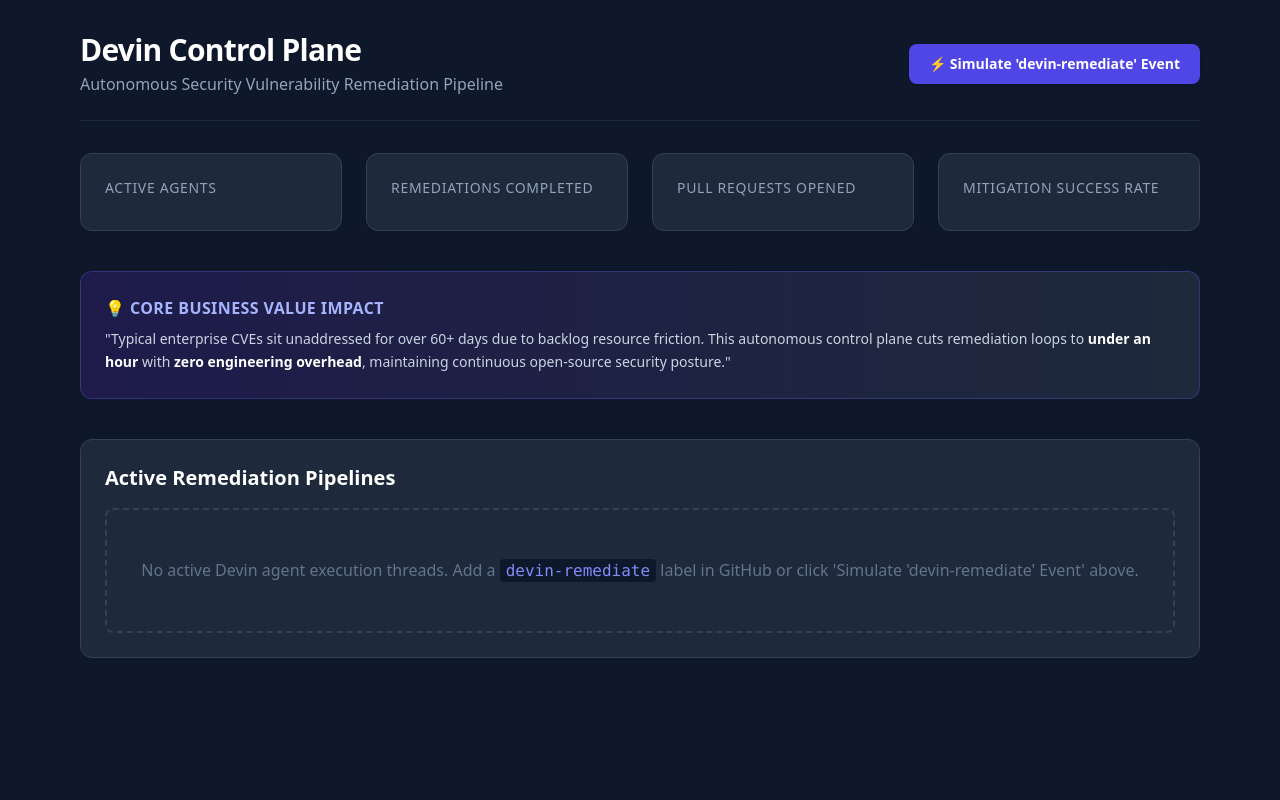
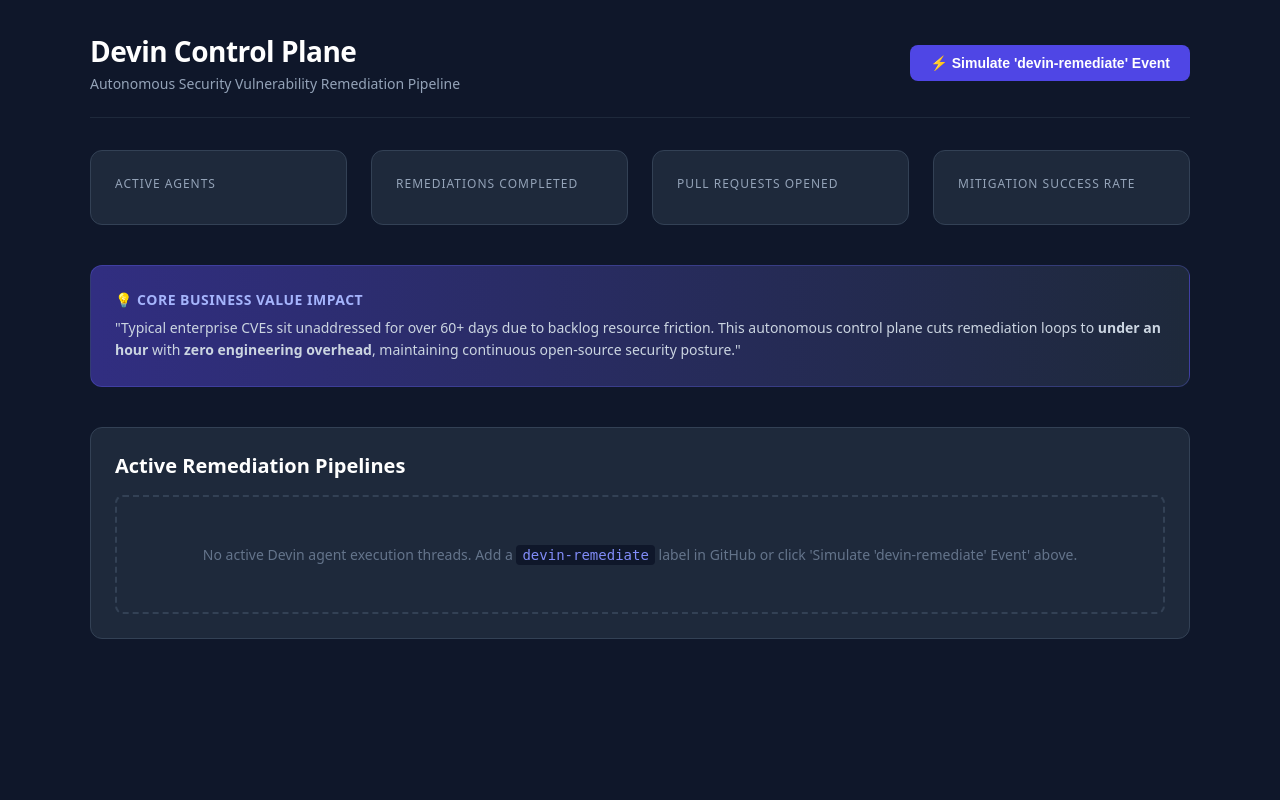
Before and after one commit to utamhank1/demo_issue_control_plane, a Flask app: page / in a window 1280 px wide. Run offline with Flask 3, Linux system fonts and the light colour scheme; data that the repository does not hold is empty; some libraries are stand-ins or nearby versions.

Commit message:
Changed to CSS for formatting the frontend

```diff
--- a/dashboard/templates/index.html
+++ b/dashboard/templates/index.html
@@ -1,16 +1,55 @@
 <!DOCTYPE html>
 <html lang="en">
-
 <head>
     <meta charset="UTF-8">
     <meta name="viewport" content="width=device-width, initial-scale=1.0">
     <title>Devin Control Plane Dashboard</title>
-    <script src="https://cdn.tailwindcss.com"></script>
+    <style>
+        /* Native, modern CSS layout configuration to replace Tailwind CDN dependency */
+        body { background-color: #0f172a; color: #f1f5f9; font-family: system-ui, -apple-system, sans-serif; margin: 0; min-height: 100vh; }
+        .container { max-width: 1100px; margin: 0 auto; padding: 32px 16px; }
+        .header { display: flex; justify-content: space-between; align-items: center; border-bottom: 1px solid #1e293b; padding-bottom: 24px; margin-bottom: 32px; }
+        h1 { margin: 0; font-size: 28px; color: #ffffff; letter-spacing: -0.5px; }
+        .subtitle { margin: 4px 0 0 0; color: #94a3b8; font-size: 14px; }
+        .btn { background-color: #4f46e5; color: #ffffff; border: none; font-weight: 600; padding: 10px 20px; rounded-radius: 8px; border-radius: 8px; cursor: pointer; font-size: 14px; transition: background 0.2s; }
+        .btn:hover { background-color: #6366f1; }
+
+        .grid { display: grid; grid-template-columns: repeat(auto-fit, minmax(220px, 1fr)); gap: 24px; margin-bottom: 40px; }
+        .card { background-color: #1e293b; padding: 24px; border-radius: 12px; border: 1px solid #334155; }
+        .card-label { margin: 0; font-size: 12px; color: #94a3b8; text-transform: uppercase; letter-spacing: 1px; font-weight: 500; }
+        .card-val { margin: 8px 0 0 0; font-size: 36px; font-weight: bold; }
+        .val-indigo { color: #818cf8; } .val-emerald { color: #34d399; } .val-blue { color: #60a5fa; } .val-amber { color: #fbbf24; }
+
+        .impact-banner { background: linear-gradient(to right, #312e81, #1e293b); padding: 24px; border-radius: 12px; border: 1px solid rgba(99, 102, 241, 0.3); margin-bottom: 40px; }
+        .impact-title { margin: 0; font-size: 14px; color: #a5b4fc; text-transform: uppercase; letter-spacing: 0.5px; }
+        .impact-text { margin: 8px 0 0 0; color: #cbd5e1; font-size: 14px; line-height: 1.6; }
+
+        .pipeline-panel { background-color: #1e293b; border-radius: 12px; border: 1px solid #334155; padding: 24px; }
+        .panel-title { margin: 0 0 16px 0; font-size: 20px; color: #ffffff; }
+        .empty-state { text-align: center; padding: 48px 0; color: #64748b; border: 2px dashed #334155; border-radius: 8px; font-size: 14px; }
+        .code-tag { background-color: #0f172a; padding: 2px 6px; border-radius: 4px; color: #818cf8; font-family: monospace; }
+
+        .session-row { background-color: #0f172a; padding: 20px; border-radius: 12px; border: 1px solid #1e293b; display: flex; justify-content: space-between; align-items: center; gap: 16px; margin-bottom: 16px; }
+        .session-info { flex: 1; }
+        .tag-row { display: flex; align-items: center; gap: 12px; }
+        .badge { font-size: 10px; font-weight: 700; padding: 2px 8px; border-radius: 4px; border: 1px solid; }
+        .badge-mock { bg-color: rgba(147, 51, 234, 0.2); color: #c084fc; border-color: rgba(168, 85, 247, 0.3); background-color: #3b0764; }
+        .session-title { margin: 0; font-size: 16px; color: #ffffff; font-weight: 600; }
+        .session-meta { margin: 4px 0 0 0; font-size: 12px; color: #94a3b8; }
+
+        .progress-bg { width: 100%; background-color: #334155; height: 8px; border-radius: 9999px; margin-top: 12px; overflow: hidden; }
+        .progress-bar { background-color: #6366f1; height: 100%; transition: width 0.5s ease; }
+
+        .status-box { text-align: right; min-w: 200px; display: flex; flex-direction: column; align-items: flex-end; gap: 8px; }
+        .status-badge { font-size: 11px; font-weight: 600; padding: 6px 12px; border-radius: 6px; border: 1px solid; display: inline-block; }
+        .status-active { color: #a5b4fc; background-color: #1e1b4b; border-color: #4338ca; animation: pulse 2s infinite; }
+        .status-done { color: #6ee7b7; background-color: #064e3b; border-color: rgba(52, 211, 153, 0.3); }
+        .pr-link { font-size: 12px; color: #818cf8; text-decoration: underline; font-weight: 500; }
+
+        @keyframes pulse { 0%, 100% { opacity: 1; } 50% { opacity: .5; } }
+    </style>
     <script>
-        // Auto-refresh the dashboard page every 3 seconds to show simulation progress live
         setInterval(() => { location.reload(); }, 3000);
-
-        // Function to let the reviewer simulate an issue trigger directly from the UI button
         async function triggerSimulation() {
             await fetch('http://localhost:5001/api/simulate-trigger', { method: 'POST' });
             alert('Simulation Webhook Fired! Watch the pipeline progress below.');
@@ -19,85 +58,80 @@
     </script>
 </head>
 
-<body class="bg-slate-900 text-slate-100 min-h-screen font-sans">
-    <div class="max-w-6xl mx-auto px-4 py-8">
+<body>
+    <div class="container">
 
-        <div class="flex justify-between items-center border-b border-slate-800 pb-6 mb-8">
+        <div class="header">
             <div>
-                <h1 class="text-3xl font-bold text-white tracking-tight">Devin Control Plane</h1>
-                <p class="text-slate-400 mt-1">Autonomous Security Vulnerability Remediation Pipeline</p>
+                <h1>Devin Control Plane</h1>
+                <p class="subtitle">Autonomous Security Vulnerability Remediation Pipeline</p>
             </div>
-            <button onclick="triggerSimulation()"
-                class="bg-indigo-600 hover:bg-indigo-500 text-white font-semibold px-5 py-2.5 rounded-lg shadow transition-all text-sm">
+            <button onclick="triggerSimulation()" class="btn">
                 ⚡ Simulate 'devin-remediate' Event
             </button>
         </div>
 
-        <div class="grid grid-cols-1 md:grid-cols-4 gap-6 mb-10">
-            <div class="bg-slate-800 p-6 rounded-xl border border-slate-700">
-                <p class="text-sm font-medium text-slate-400 uppercase tracking-wider">Active Agents</p>
-                <p class="text-4xl font-bold text-indigo-400 mt-2">{{ state.metrics.active_sessions }}</p>
+        <div class="grid">
+            <div class="card">
+                <p class="card-label">Active Agents</p>
+                <p class="card-val val-indigo">{{ state.metrics.active_sessions }}</p>
             </div>
-            <div class="bg-slate-800 p-6 rounded-xl border border-slate-700">
-                <p class="text-sm font-medium text-slate-400 uppercase tracking-wider">Remediations Completed</p>
-                <p class="text-4xl font-bold text-emerald-400 mt-2">{{ state.metrics.completed_remediations }}</p>
+            <div class="card">
+                <p class="card-label">Remediations Completed</p>
+                <p class="card-val val-emerald">{{ state.metrics.completed_remediations }}</p>
             </div>
-            <div class="bg-slate-800 p-6 rounded-xl border border-slate-700">
-                <p class="text-sm font-medium text-slate-400 uppercase tracking-wider">Pull Requests Opened</p>
-                <p class="text-4xl font-bold text-blue-400 mt-2">{{ state.metrics.prs_opened }}</p>
+            <div class="card">
+                <p class="card-label">Pull Requests Opened</p>
+                <p class="card-val val-blue">{{ state.metrics.prs_opened }}</p>
             </div>
-            <div class="bg-slate-800 p-6 rounded-xl border border-slate-700">
-                <p class="text-sm font-medium text-slate-400 uppercase tracking-wider">Mitigation Success Rate</p>
-                <p class="text-4xl font-bold text-amber-400 mt-2">{{ state.metrics.pass_rate }}</p>
+            <div class="card">
+                <p class="card-label">Mitigation Success Rate</p>
+                <p class="card-val val-amber">{{ state.metrics.pass_rate }}</p>
             </div>
         </div>
 
-        <div class="bg-gradient-to-r from-indigo-950 to-slate-800 p-6 rounded-xl border border-indigo-500/30 mb-10">
-            <h3 class="text-md font-semibold text-indigo-300 uppercase tracking-wide">💡 Core Business Value Impact</h3>
-            <p class="text-slate-300 mt-2 text-sm leading-relaxed">
+        <div class="impact-banner">
+            <h3 class="impact-title">💡 Core Business Value Impact</h3>
+            <p class="impact-text">
                 "Typical enterprise CVEs sit unaddressed for over 60+ days due to backlog resource friction. This
-                autonomous control plane cuts remediation loops to <strong class="text-white">under an hour</strong>
-                with <strong class="text-white">zero engineering overhead</strong>, maintaining continuous open-source
-                security posture."
+                autonomous control plane cuts remediation loops to <strong>under an hour</strong>
+                with <strong>zero engineering overhead</strong>, maintaining continuous open-source security posture."
             </p>
         </div>
 
-        <div class="bg-slate-800 rounded-xl border border-slate-700 p-6">
-            <h2 class="text-xl font-bold text-white mb-4">Active Remediation Pipelines</h2>
+        <div class="pipeline-panel">
+            <h2 class="panel-title">Active Remediation Pipelines</h2>
 
             {% if not state.sessions %}
-            <div class="text-center py-12 text-slate-500 border-2 border-dashed border-slate-700 rounded-lg">
-                No active Devin agent execution threads. Add a <code class="bg-slate-900 px-1.5 py-0.5 rounded text-indigo-400">devin-remediate</code> label in GitHub or click 'Simulate 'devin-remediate' Event' above.
+            <div class="empty-state">
+                No active Devin agent execution threads. Add a <span class="code-tag">devin-remediate</span> label in GitHub or click 'Simulate 'devin-remediate' Event' above.
             </div>
             {% else %}
-            <div class="space-y-4">
+            <div>
                 {% for session in state.sessions %}
-                <div class="bg-slate-900 p-5 rounded-xl border border-slate-800 flex flex-col md:flex-row justify-between items-start md:items-center gap-4">
-                    <div class="flex-1">
-                        <div class="flex items-center gap-3">
-                            <span class="text-xs font-semibold px-2 py-0.5 rounded {% if session.is_mock %}bg-purple-900/50 text-purple-300 border border-purple-500/30{% else %}bg-emerald-900/50 text-emerald-300 border border-emerald-500/30{% endif %}">
-                                {{ "SIMULATED" if session.is_mock else "LIVE API" }}
-                            </span>
-                            <h4 class="font-semibold text-white text-md">Issue #{{ session.issue_number }}: {{ session.issue_title }}</h4>
+                <div class="session-row">
+                    <div class="session-info">
+                        <div class="tag-row">
+                            <span class="badge badge-mock">SIMULATED</span>
+                            <h4 class="session-title">Issue #{{ session.issue_number }}: {{ session.issue_title }}</h4>
                         </div>
-                        <p class="text-xs text-slate-400 mt-1">Repo: {{ session.repository }} | Session: <span class="font-mono text-slate-300">{{ session.session_id }}</span></p>
+                        <p class="session-meta">Repo: {{ session.repository }} | Session: <span style="font-family: monospace;">{{ session.session_id }}</span></p>
 
-                        <div class="w-full bg-slate-800 rounded-full h-2 mt-3 overflow-hidden">
-                            <div class="bg-indigo-500 h-2 transition-all duration-500" style="width: {{ session.progress_pct }}%"></div>
+                        <div class="progress-bg">
+                            <div class="progress-bar" style="width: {{ session.progress_pct }}%"></div>
                         </div>
                     </div>
 
-                    <div class="text-right flex flex-col items-end gap-2 min-w-[200px]">
+                    <div class="status-box">
                         {% if session.pr_url %}
-                        <span class="inline-block text-xs font-semibold text-emerald-300 bg-emerald-950/80 border border-emerald-500/30 px-3 py-1.5 rounded-md shadow-sm">
+                        <span class="status-badge status-done">
                             ✓ {{ session.status }}
                         </span>
-                        <a href="{{ session.pr_url }}" target="_blank"
-                            class="inline-flex items-center gap-1 text-xs text-indigo-400 hover:text-indigo-300 font-medium underline transition-all">
+                        <a href="{{ session.pr_url }}" target="_blank" class="pr-link">
                             View Pull Request ↗
                         </a>
                         {% else %}
-                        <span class="inline-block text-xs font-medium text-indigo-300 bg-indigo-950 border border-indigo-800 px-3 py-1.5 rounded-md animate-pulse">
+                        <span class="status-badge status-active">
                             ● {{ session.status }}
                         </span>
                         {% endif %}
@@ -110,5 +144,4 @@
 
     </div>
 </body>
-
 </html>
```
